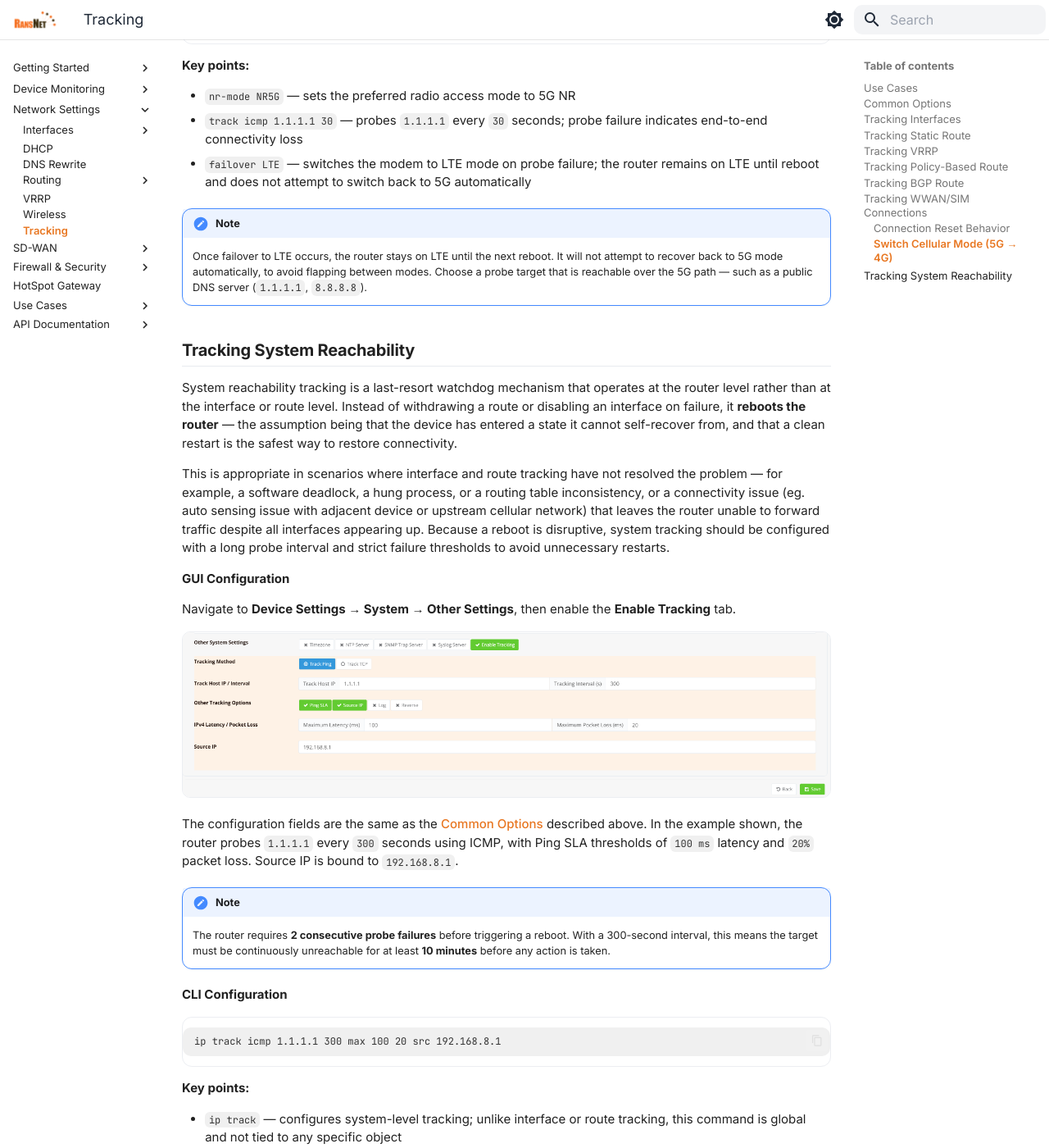
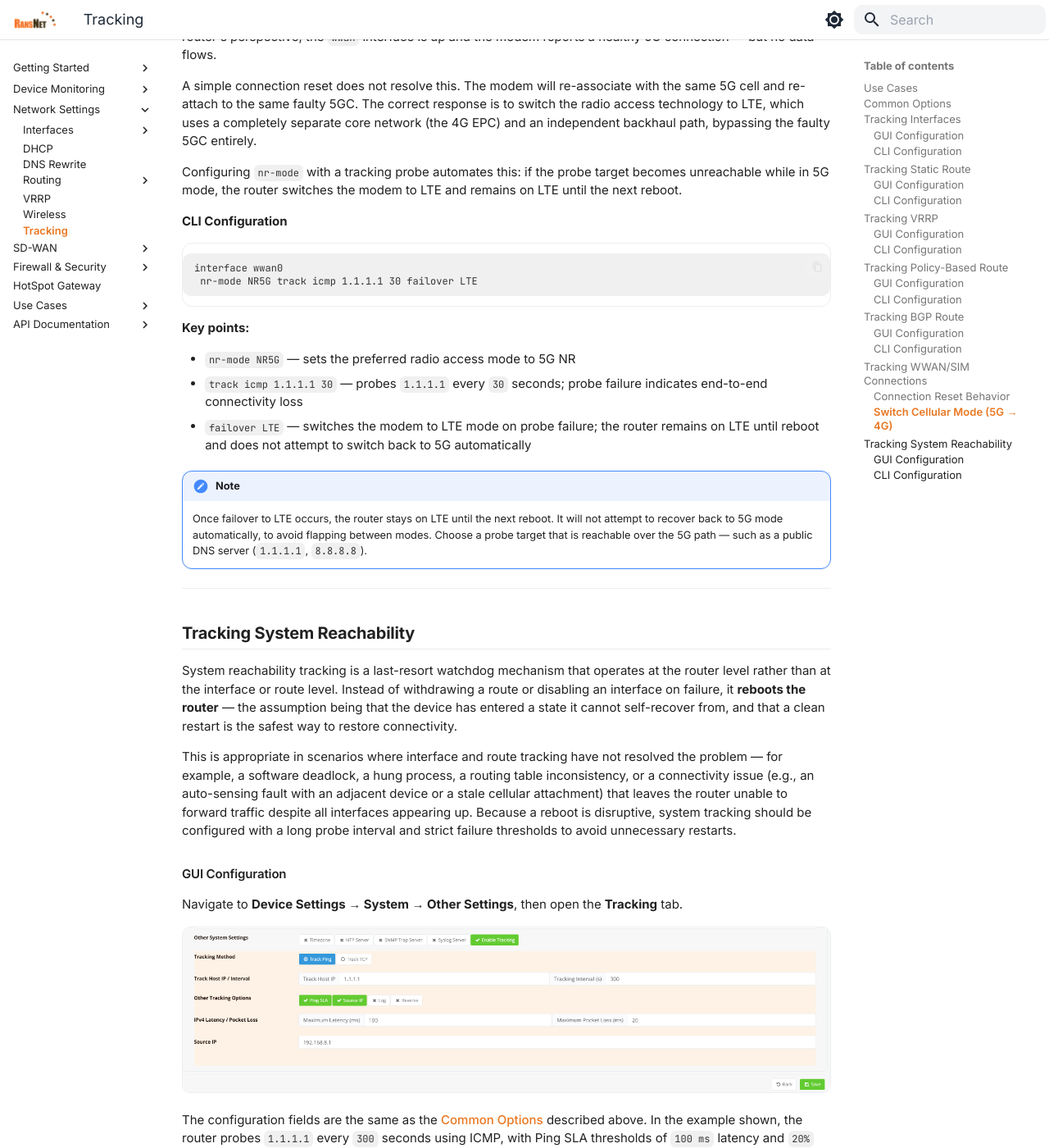
Before and after one commit to RansNet/docs, an MkDocs documentation site: the page built from docs/config/tracking.md, in a window 1280 px wide and 1400 px high, scrolled down 7399 px. Shown: the whole window at 82% size. Built offline with MkDocs 1.6.1 and Material for MkDocs 9.7.7, drawn with Linux system fonts in a browser that asks for light colours; some of the changed text lies outside the part shown.

````diff
--- a/docs/config/tracking.md
+++ b/docs/config/tracking.md
@@ -30,9 +30,6 @@ All tracking contexts share the same set of probe options:
 | **Log** | Log tracking state changes and probe results to syslog. Useful during commissioning and troubleshooting. |
 | **Reverse** | Invert the tracking logic — the configured action triggers when the probe *succeeds* instead of when it fails. Useful for enabling a backup object only when the primary becomes unavailable. |
 
-!!! note
-    Tracking probes run independently of the physical interface state. A tracked object can be deactivated even when the interface is physically up — for example, if the upstream router is reachable at Layer 2 but connectivity beyond it has failed.
-
 ---
 
 ## Tracking Interfaces
@@ -41,13 +38,16 @@ Interface tracking ties the administrative state of an interface to the reachabi
 
 A common use case is an optional or backup WAN interface: keep it disabled under normal conditions, and only bring it up when the primary WAN's upstream target is no longer reachable (using the **Reverse** option).
 
-**GUI Example**
+!!! note
+    Tracking probes run independently of the physical interface state. A tracked object can be deactivated even when the interface is physically up — for example, if the upstream router is reachable at Layer 2 but connectivity beyond it has failed.
+
+### GUI Configuration
 
 Navigate to **Device Settings → Network → Interfaces**. Click an interface to open its settings, then click **Enable Tracking**.
 
 ![Tracking](./images/config-track-1.png)
 
-**CLI Example**
+### CLI Configuration
 
 ```
 interface eth0
@@ -66,7 +66,7 @@ Static route tracking allows a route to be conditionally present in the routing
 
 This pattern is commonly called a **floating static route**. It is typically deployed alongside a backup default route at a higher administrative distance. Under normal conditions, the tracked primary route wins; if the primary path fails, the tracked route is withdrawn and traffic falls back to the backup automatically.
 
-**GUI Example**
+### GUI Configuration
 
 Navigate to **Device Settings → Network → Static Routing**. Click to add or edit a route.
 
@@ -75,9 +75,11 @@ Navigate to **Device Settings → Network → Static Routing**. Click to add or
 In this example, the default route via `100.100.100.1` is only active when the nexthop is reachable. If the upstream fails, the route is withdrawn and a backup (higher-metric) default takes over.
 
 !!! tip
-    For deeper upstream validation, track an IP further into the upstream network rather than just the immediate nexthop. This catches scenarios where the nexthop itself is up but connectivity beyond it has failed.
+    For deeper upstream validation, track an IP further into the upstream network rather than just the immediate next-hop. This catches scenarios where the next-hop itself is up but connectivity beyond it has failed.
 
-**CLI Example**
+    Always specify a **Source IP** bound to the interface being tracked. In a multi-WAN setup, the probe target may be reachable via an alternate path, causing the probe to succeed even when the intended WAN link has failed — leaving a stale route in the table that attracts traffic it cannot deliver.
+
+### CLI Configuration
 
 ```
 ip route 0.0.0.0/0 nexthop 100.100.100.1 track icmp 100.100.100.1 30
@@ -91,13 +93,13 @@ VRRP tracking monitors a reachability target and stops or resumes a router's par
 
 This is the preferred mechanism for ensuring that a VRRP MASTER only holds the VIP when it has a working upstream path. Without tracking, a router whose WAN link has failed will continue to hold the VIP and attract traffic it cannot forward — a split-brain condition.
 
-**GUI Example**
+### GUI Configuration
 
 Navigate to **Device Settings → Network → Interfaces**. Click an interface to open its settings, then expand the **VRRP** section, edit a VRRP group, and enable **Tracking Method**.
 
 For a full description of all probe configuration fields, see [Common Options](#common-options).
 
-**CLI Example**
+### CLI Configuration
 
 ```
 interface vlan 1 11
@@ -120,13 +122,13 @@ Policy-based routing (PBR) allows traffic to be steered based on criteria beyond
 
 The key advantage of PBR over static routing in a multi-WAN scenario is precedence. In most deployments, the WAN interfaces use DHCP, which installs kernel-level default routes. Kernel routes supersede static routes, so a static backup default may never be reached. PBR operates above the kernel routing table, so a tracked PBR rule will take effect regardless of what kernel or static routes are present — giving you reliable, deterministic traffic steering even in mixed-WAN environments.
 
-**GUI Example**
+### GUI Configuration
 
 Navigate to **Device Settings → SD-WAN → Traffic Steering**. Click to add or edit a rule.
 
 ![Tracking](./images/config-track-3.png)
 
-**CLI Example**
+### CLI Configuration
 
 ```
 ip pbr policy 100 src 192.168.8.0/22
@@ -145,13 +150,13 @@ On HSA-520 series devices, the LAN interface is a VLAN interface — it remains
 
 When the tracked LAN host becomes unreachable (indicating a switch failure, cable pull, or downstream device outage), the router withdraws the BGP advertisement immediately, preventing upstream peers from forwarding traffic down a broken path.
 
-**GUI Example**
+### GUI Configuration
 
 Navigate to the BGP configuration section (under **SD-WAN** or **Dynamic Routing**, depending on your deployment), and open the advertised network entry:
 
 ![Tracking](./images/config-track-4.png)
 
-**CLI Example**
+### CLI Configuration
 
 ```
 router 65051
@@ -173,20 +178,20 @@ Cellular networks are not perfectly stable — as a device moves between coverag
 
 This behavior also benefits devices using **multi-profile SIMs** — a single SIM card with multiple carrier profiles loaded. When one profile fails, the reset cycle allows the system to try the next available profile automatically, without manual intervention.
 
-**GUI Example**
+**GUI Configuration**
 
 Navigate to **Device Settings → Network → WWAN**.
 
 ![Tracking](./images/config-track-5.png)
 
-**CLI Example**
+**CLI Configuration**
 
 ```
 interface wwan0
  track icmp 1.1.1.1 30
 ```
 
-!!!note
+!!! note
     WWAN tracking has one additional tracking method beyond ICMP and TCP: **RSRQ** (Reference Signal Received Quality). RSRQ reflects radio signal quality rather than upper-layer IP reachability, making it useful for detecting degraded radio conditions before connectivity is fully lost.
 
 ### Switch Cellular Mode (5G → 4G)
@@ -199,7 +204,7 @@ A simple connection reset does not resolve this. The modem will re-associate wit
 
 Configuring `nr-mode` with a tracking probe automates this: if the probe target becomes unreachable while in 5G mode, the router switches the modem to LTE and remains on LTE until the next reboot.
 
-**CLI Example**
+**CLI Configuration**
 
 ```
 interface wwan0
@@ -215,16 +220,17 @@ interface wwan0
 !!! note
     Once failover to LTE occurs, the router stays on LTE until the next reboot. It will not attempt to recover back to 5G mode automatically, to avoid flapping between modes. Choose a probe target that is reachable over the 5G path — such as a public DNS server (`1.1.1.1`, `8.8.8.8`).
 
+---
 
 ## Tracking System Reachability
 
 System reachability tracking is a last-resort watchdog mechanism that operates at the router level rather than at the interface or route level. Instead of withdrawing a route or disabling an interface on failure, it **reboots the router** — the assumption being that the device has entered a state it cannot self-recover from, and that a clean restart is the safest way to restore connectivity.
 
-This is appropriate in scenarios where interface and route tracking have not resolved the problem — for example, a software deadlock, a hung process, or a routing table inconsistency, or a connectivity issue (eg. auto sensing issue with adjacent device or upstream cellular network) that leaves the router unable to forward traffic despite all interfaces appearing up. Because a reboot is disruptive, system tracking should be configured with a long probe interval and strict failure thresholds to avoid unnecessary restarts.
+This is appropriate in scenarios where interface and route tracking have not resolved the problem — for example, a software deadlock, a hung process, a routing table inconsistency, or a connectivity issue (e.g., an auto-sensing fault with an adjacent device or a stale cellular attachment) that leaves the router unable to forward traffic despite all interfaces appearing up. Because a reboot is disruptive, system tracking should be configured with a long probe interval and strict failure thresholds to avoid unnecessary restarts.
 
-**GUI Configuration**
+### GUI Configuration
 
-Navigate to **Device Settings → System → Other Settings**, then enable the **Enable Tracking** tab.
+Navigate to **Device Settings → System → Other Settings**, then open the **Tracking** tab.
 
 ![System Reachability Tracking](./images/config-track-6.png)
 
@@ -233,7 +239,7 @@ The configuration fields are the same as the [Common Options](#common-options) d
 !!! note
     The router requires **2 consecutive probe failures** before triggering a reboot. With a 300-second interval, this means the target must be continuously unreachable for at least **10 minutes** before any action is taken.
 
-**CLI Configuration**
+### CLI Configuration
 
 ```
 ip track icmp 1.1.1.1 300 max 100 20 src 192.168.8.1
--- a/mkdocs.yml
+++ b/mkdocs.yml
@@ -102,6 +102,7 @@ nav:
       - Bridge: config/iface/bridge.md
       - WWAN: config/iface/wwan.md
       - PPPoE: config/iface/pppoe.md
+      - Switchport: config/iface/switchport.md
       - WiFi as WAN: config/iface/wifiwan.md
     - DHCP: config/dhcp.md
     - DNS Rewrite: config/dnsrewrite.md
@@ -119,9 +120,9 @@ nav:
       - VPN Protocols: sdwan/vpn/vpnintro.md
       - VPN Topology: sdwan/vpn/topology.md
       - VPN Instance: sdwan/vpn/instance.md
-    #- Traffic Management:
+    - Traffic Management:
     #  - Multi-WAN: sdwan/traffic/mwan.md
-    #  - Traffic Steering: sdwan/traffic/steering.md
+      - Traffic Steering: sdwan/traffic/pbr.md
     #  - Traffic Shaping: sdwan/traffic/shaping.md
   - Firewall & Security:
     #- security/index.md
````
Also changed, not shown: other parts of docs/config/tracking.md (+3 -0 lines), docs/config/iface/switchport.md (added, +3 -0 lines), docs/monitor/hosts.md (+9 -1 lines), docs/sdwan/traffic/pbr.md (added, +47 -0 lines), docs/images/monitor-hosts-8.png (added).
